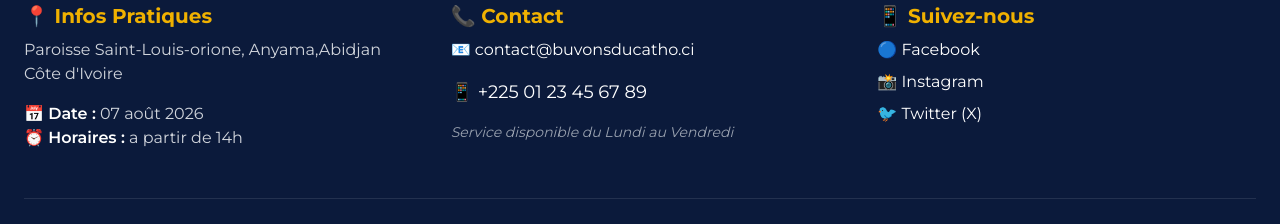
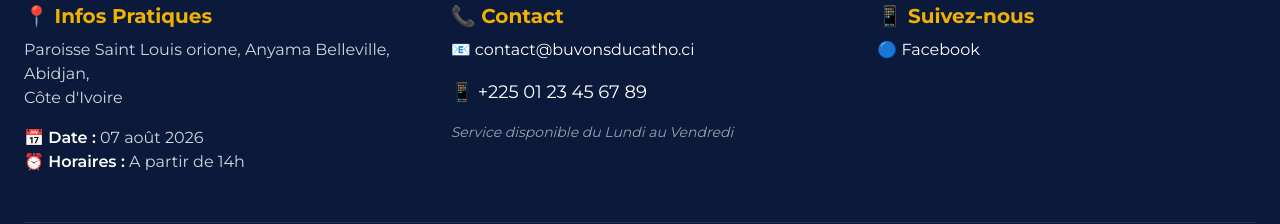
Before and after one commit to Informatics-mas/buvons-du-catho, a React (Vite) app: page / in a window 1280 px wide. Shown: the part 3089-3313 px from the top of the page. Built offline with nearby package versions, Linux system fonts and the light colour scheme.

Commit message:
another last modification

```diff
--- a/src/components/Footer.jsx
+++ b/src/components/Footer.jsx
@@ -9,12 +9,12 @@ export default function Footer() {
         <div className="space-y-4">
           <h3 className="font-bold text-xl text-yellow-500 mb-2">📍 Infos Pratiques</h3>
           <p className="text-gray-300">
-            Paroisse Saint-Louis-orione, Anyama,Abidjan<br />
+            Paroisse Saint Louis orione, Anyama Belleville, Abidjan,<br />
             Côte d'Ivoire
           </p>
           <div className="text-gray-300">
             <p>📅 <span className="font-semibold text-white">Date :</span> 07 août 2026</p>
-            <p>⏰ <span className="font-semibold text-white">Horaires :</span> a partir de 14h</p>
+            <p>⏰ <span className="font-semibold text-white">Horaires :</span> A partir de 14h</p>
           </div>
         </div>
 
@@ -41,12 +41,6 @@ export default function Footer() {
             <a href="https://facebook.com/buvonsducatho" target="_blank" rel="noopener noreferrer" className="hover:translate-x-2 transition-transform inline-block">
               🔵 Facebook
             </a>
-            <a href="https://instagram.com/buvonsducatho" target="_blank" rel="noopener noreferrer" className="hover:translate-x-2 transition-transform inline-block">
-              📸 Instagram
-            </a>
-            <a href="https://twitter.com/buvonsducatho" target="_blank" rel="noopener noreferrer" className="hover:translate-x-2 transition-transform inline-block">
-              🐦 Twitter (X)
-            </a>
           </div>
         </div>
 
```
